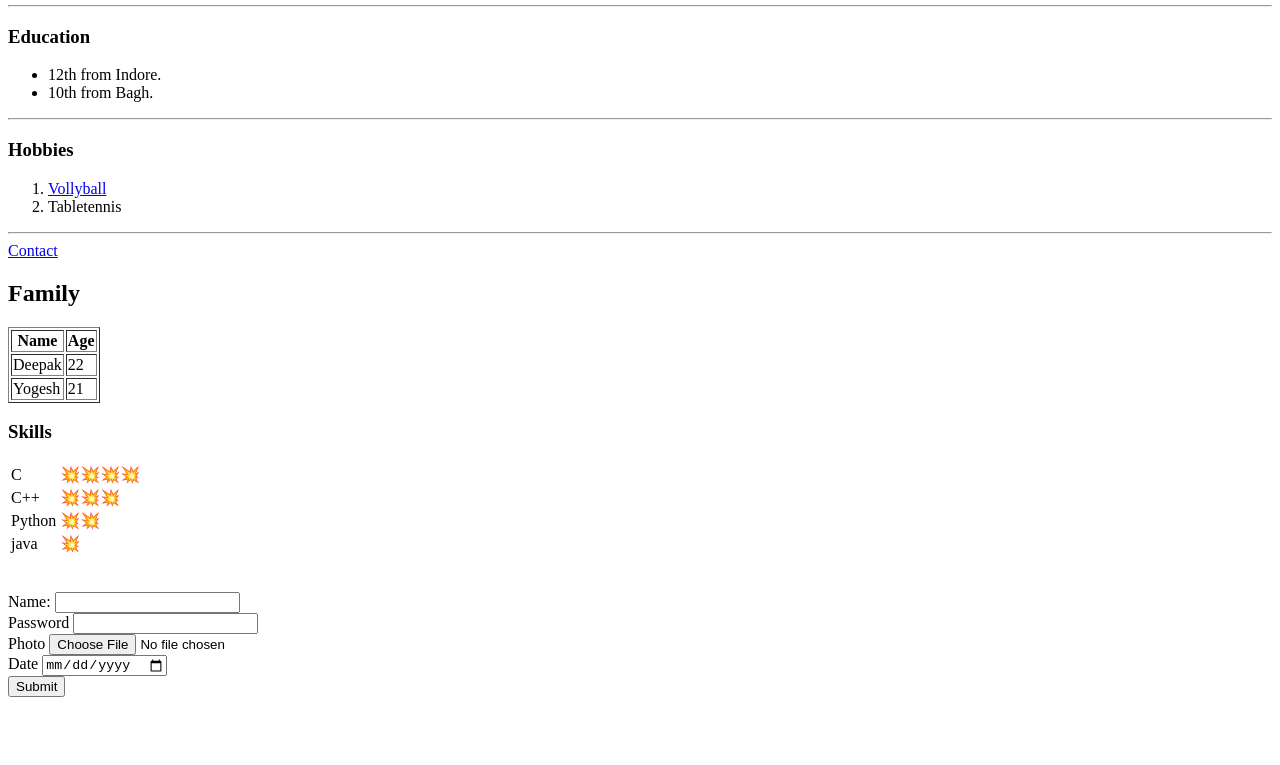
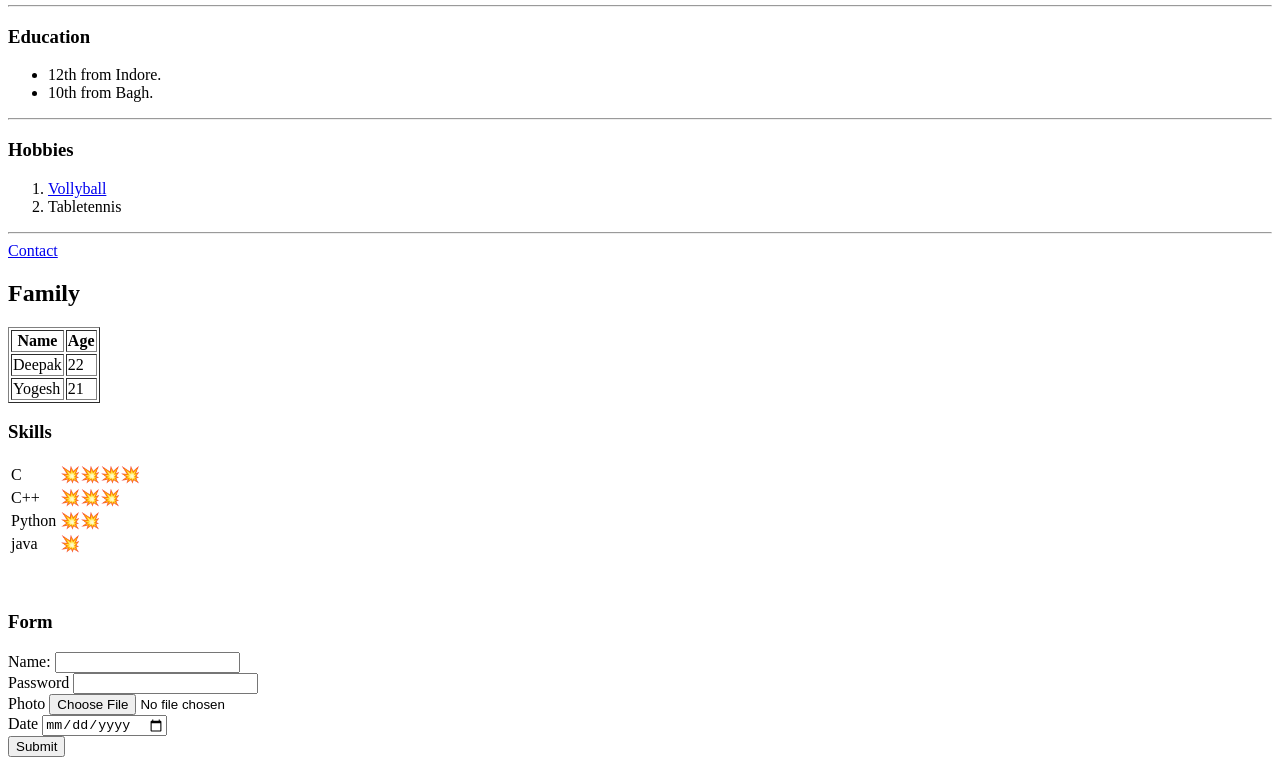
Before and after one commit to deepak-mori/cv, a plain HTML site: page index.html in a window 1280 px wide. Shown: the part 357-1122 px from the top of the page. Before the commit the page ends 1062 px from the top, so only its background shows below. Drawn offline with Linux system fonts and the light colour scheme.

Commit message:
Add files via upload

```diff
--- a/index.html
+++ b/index.html
@@ -65,6 +65,7 @@
       <td>💥</td>
     </tr>
   </table><br><br>
+  <h3>Form</h3>
   <form action="mailto:deepakmori98@gmail.com" method="post" enctype="text/plain">
     <label>Name:</label>
     <input type="text" name="name" value=""><br>
```
